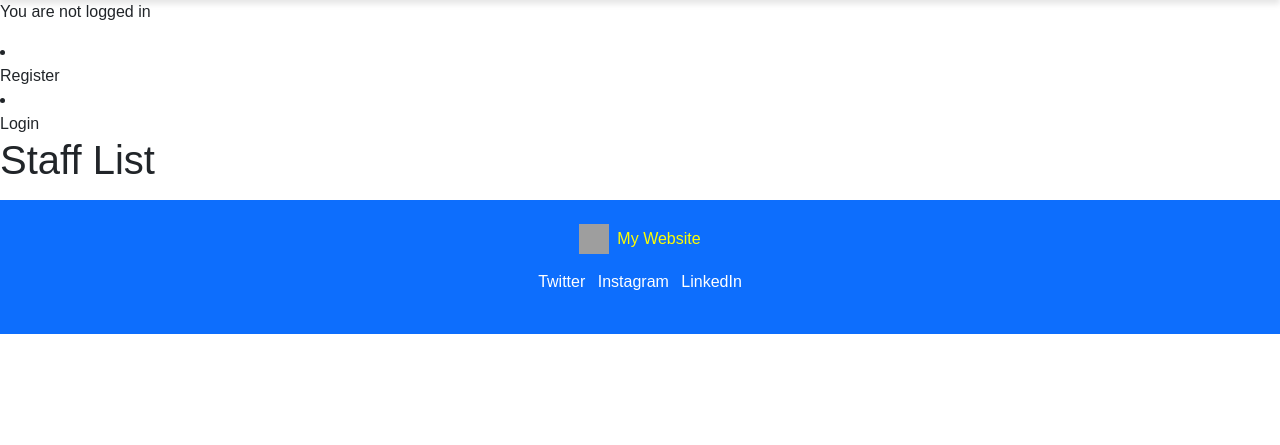
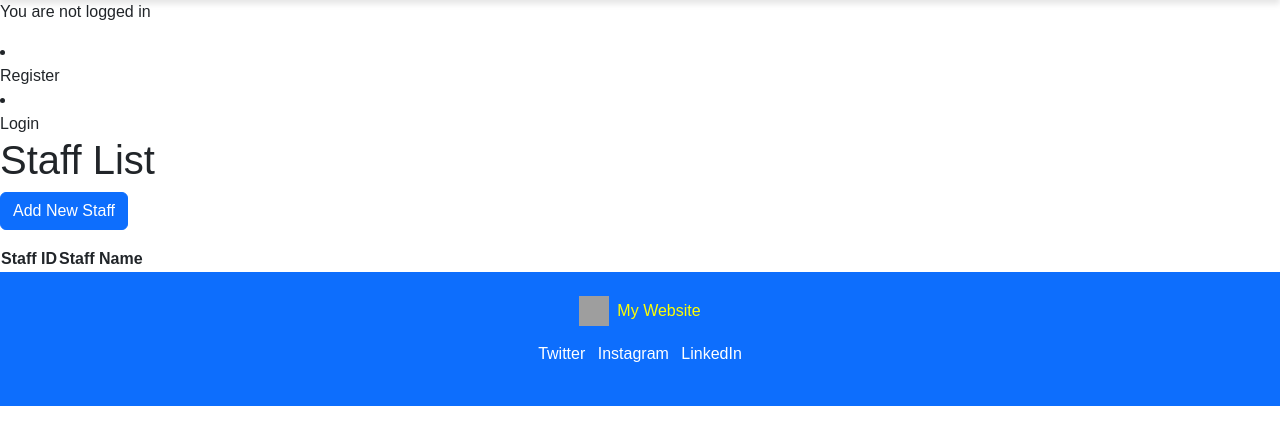
Before and after one commit to Terry-Martin/DriveAwayDeals, a Django app: page /staffs/ in a window 1280 px wide. Shown: the part 56-501 px from the top of the page. Run offline with Django 4.2, Linux system fonts and the light colour scheme; data that the repository does not hold is empty; grey boxes are pictures that could not be loaded.

Commit message:
Update CRUD for Staff model

```diff
--- a/sale/templates/sale/customer_confirm_delete.html
+++ b/sale/templates/sale/customer_confirm_delete.html
@@ -1,7 +1,7 @@
 {% extends "base.html" %}
 
 {% block content %}
-<h1>Delete Item</h1>
+<h1>Delete Customer</h1>
 <p>Are you sure you want to delete "{{ customer.first_name}}"?</p>
 <form method="post">
     {% csrf_token %}
--- a/sale/templates/sale/customer_detail.html
+++ b/sale/templates/sale/customer_detail.html
@@ -23,6 +23,3 @@
 </div>
 
 {% endblock content %}
-
-<!-- <a href="{% url 'item-edit' item.pk %}" class="btn btn-warning btn-sm">Edit</a>
-<li><a href="{% url 'customer-edit' item.pk %}" class="btn btn-warning btn-sm">Edit</a> -->
--- a/sale/templates/sale/customer_form.html
+++ b/sale/templates/sale/customer_form.html
@@ -1,7 +1,7 @@
 {% extends "base.html" %}
 
 {% block content %}
-<h1>{{ action }} Item</h1>
+<h1>{{ action }} Customer</h1>
 <form method="post">
     {% csrf_token %}
     {{ form.as_p }}
--- a/sale/templates/sale/staff_list.html
+++ b/sale/templates/sale/staff_list.html
@@ -1,19 +1,24 @@
 {% extends 'base.html' %}
 
-{% block title %}Transactions{% endblock %}
+{% block title %}Staff List{% endblock %}
 
 {% block content %}
 <h1>Staff List</h1>
-<ul>
+
+
+<a href="{% url 'staff-create' %}" class="btn btn-primary mb-3">Add New Staff</a>
+
+<table>
+    <tr>
+        <th>Staff ID</th>
+        <th>Staff Name</th>
+    </tr>
     {% for staff in staffs %}
-    <li>{{ staff.staff_id }}</li>
-    <li>{{ staff.first_name}}</li>
-    <li>{{ staff.second_name}}</li>
-    <li>{{ staff.email}}</li>
-    <li>{{ staff.hire_date}}</li>
-    <li>{{ staff.position}}</li>
-    <li>{{ staff}}</li>
-    <li>************</li>
+    <tr>
+        <td><a href="{% url 'staff_detail' staff.staff_id %}">{{ staff.staff_id }}</a></td>
+        <td><a href="{% url 'staff_detail' staff.staff_id %}">{{ staff.first_name }}  {{staff.second_name}}</a></td>
+    </tr>
     {% endfor %}
-</ul>
+</table>
+
 {% endblock %}
--- a/sale/urls.py
+++ b/sale/urls.py
@@ -3,20 +3,24 @@ from . import views
 
 urlpatterns = [
     path('', views.homepage, name='home'),  # Root URL for the homepage
+
+    path('staffs/', views.staff_list, name='staff_list'),
+    path('staffs/create/', views.staff_create, name='staff-create'),
+    path('staffs/<int:pk>/edit/', views.staff_edit, name='staff-edit'),
+    path('staffs/<int:pk>/delete/', views.staff_delete, name='staff-delete'),
+    path('staffs/<int:pk>/', views.staff_detail, name='staff_detail'),
+
+
     path('customers/', views.customer_list, name='customer_list'),
-    path('staffs/', views.staff_list, name='staff_list'),
+    path('customers/create/', views.customer_create, name='customer-create'),
+    path('customers/<int:pk>/edit/', views.customer_edit, name='customer-edit'),
+    path('customers/<int:pk>/delete/', views.customer_delete, name='customer-delete'),
+    path('customers/<int:pk>/', views.customer_detail, name='customer_detail'),
+
+
     path('transactions/', views.transaction_list, name='transaction_list'),
-    path('<int:customer_id>/', views.customer_detail, name='customer_detail'),
 
-    #path('', views.customer_list, name='customer_list'),
-    path('create/', views.customer_create, name='customer-create'),
-    path('<int:pk>/edit/', views.customer_edit, name='customer-edit'),
-    path('<int:pk>/delete/', views.customer_delete, name='customer-delete'),
 
-    #path('', views.item_list, name='item-list'),
-    #path('create/', views.item_create, name='item-create'),
-    #path('<int:pk>/edit/', views.item_edit, name='item-edit'),
-    #path('<int:pk>/delete/', views.item_delete, name='item-delete'),
 
 
 ]
--- a/sale/views.py
+++ b/sale/views.py
@@ -1,12 +1,10 @@
 from django.shortcuts import render, get_object_or_404, redirect
 from django.views import generic
-from .models import Staff, Transaction, Customer, Item
-from .forms import ItemForm, CustomerForm
+from .models import Staff, Transaction, Customer
+from .forms import CustomerForm, StaffForm
 
 # Create your views here.
 def homepage(request):
-    #return render(request, 'sale/homepage.html')
-    # customers = Customer.objects.all()
     return render(request, 'sale/index.html')
 
 
@@ -14,26 +12,16 @@ def customer_list(request):
    customers = Customer.objects.all()
    return render(request, 'sale/customer_list.html', {'customers': customers})
 
-def staff_list(request):
-   staffs = Staff.objects.all()
-   return render(request, 'sale/staff_list.html', {'staffs': staffs})
 
-def transaction_list(request):
-   transactions = Transaction.objects.all()
-   return render(request, 'sale/transaction_list.html', {'transactions': transactions})
-
-
-
-def customer_detail(request, customer_id):
-
+def customer_detail(request, pk):
    queryset = Customer.objects.all()
-   customer = get_object_or_404(queryset, customer_id=customer_id)
+   customer = get_object_or_404(queryset, pk=pk)
 
    return render(
       request,
       "sale/customer_detail.html",
-      {"customer": customer},
-   )
+      {"customer": customer},)
+
 
 def customer_create(request):
     if request.method == 'POST':
@@ -57,8 +45,6 @@ def customer_edit(request, pk):
         form = CustomerForm(instance=customer)
     return render(request, 'sale/customer_form.html', {'form': form, 'action': 'Edit'})
 
-
-
 def customer_delete(request, pk):
     customer = get_object_or_404(Customer, pk=pk)
     if request.method == 'POST':
@@ -67,38 +53,52 @@ def customer_delete(request, pk):
     return render(request, 'sale/customer_confirm_delete.html', {'customer': customer})
 
 
-def item_delete(request, pk):
-    item = get_object_or_404(Item, pk=pk)
-    if request.method == 'POST':
-        item.delete()
-        return redirect('item-list')
-    return render(request, 'sale/item_confirm_delete.html', {'item': item})
+def staff_list(request):
+   staffs = Staff.objects.all()
+   return render(request, 'sale/staff_list.html', {'staffs': staffs})
 
 
+def staff_detail(request, pk):
+   queryset = Staff.objects.all()
+   staff = get_object_or_404(queryset, pk=pk)
+
+   return render(
+      request,
+      "sale/staff_detail.html",
+      {"staff": staff},)
 
 
-
-def item_list(request):
-    items = Item.objects.all()
-    return render(request, 'sale/item_list.html', {'items': items})
-
-def item_create(request):
+def staff_create(request):
     if request.method == 'POST':
-        form = ItemForm(request.POST)
+        form = StaffForm(request.POST)
         if form.is_valid():
             form.save()
-            return redirect('item-list')
+            return redirect('staff_list')
     else:
-        form = ItemForm()
-    return render(request, 'sale/item_form.html', {'form': form, 'action': 'Create'})
+        form = StaffForm()
+    return render(request, 'sale/staff_form.html', {'form': form, 'action': 'Create'})
 
-def item_edit(request, pk):
-    item = get_object_or_404(Item, pk=pk)
+
+def staff_edit(request, pk):
+    staff = get_object_or_404(Staff, pk=pk)
     if request.method == 'POST':
-        form = ItemForm(request.POST, instance=item)
+        form = StaffForm(request.POST, instance=staff)
         if form.is_valid():
             form.save()
-            return redirect('item-list')
+            return redirect('staff_list')
     else:
-        form = ItemForm(instance=item)
-    return render(request, 'sale/item_form.html', {'form': form, 'action': 'Edit'})
+        form = StaffForm(instance=staff)
+    return render(request, 'sale/staff_form.html', {'form': form, 'action': 'Edit'})
+
+
+def staff_delete(request, pk):
+    staff = get_object_or_404(Staff, pk=pk)
+    if request.method == 'POST':
+        staff.delete()
+        return redirect('staff_list')
+    return render(request, 'sale/staff_confirm_delete.html', {'staff': staff})
+
+
+def transaction_list(request):
+   transactions = Transaction.objects.all()
+   return render(request, 'sale/transaction_list.html', {'transactions': transactions})
```
Also changed, not shown: sale/forms.py (+6 -6 lines), sale/templates/sale/staff_confirm_delete.html (+11 -0 lines), sale/templates/sale/staff_detail.html (+19 -0 lines), sale/templates/sale/staff_form.html (+11 -0 lines).
